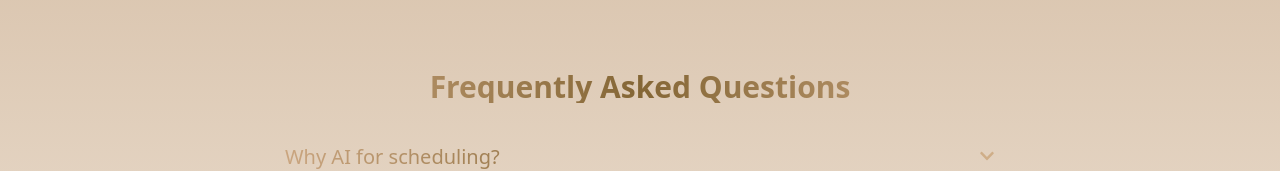
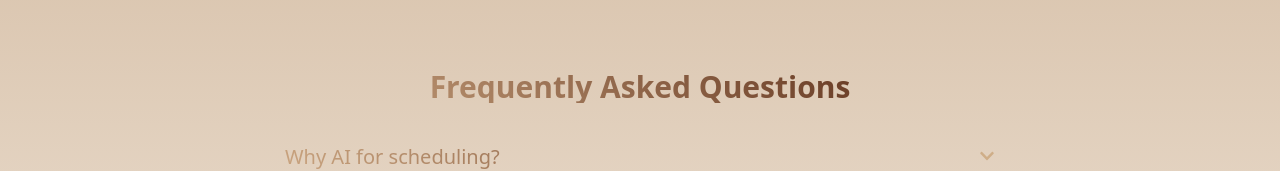
Before and after one commit to christianacho/espresso, a React (Vite) app in the folder frontend/: page /faq in a window 1280 px wide. Shown: the part 186-357 px from the top of the page. Built offline with nearby package versions, Linux system fonts and the light colour scheme.

Commit message:
Changed color

```diff
--- a/frontend/src/style/Faq.css
+++ b/frontend/src/style/Faq.css
@@ -28,7 +28,7 @@ section {
 
 .faq-title {
     font-size: 3rem;
-    background: linear-gradient(90deg, #cea984, #846635, #cea984);
+    background: linear-gradient(45deg, #cea984, #4F200D 100%, #cea984);
     -webkit-background-clip: text;
     -webkit-text-fill-color: transparent;
     background-clip: text;
@@ -56,7 +56,7 @@ section {
 
 .accordion-link {
     font-size: 1.6rem;
-    background: linear-gradient(90deg, #cea984, #846635, #cea984);
+    background: linear-gradient(45deg, #cea984, #4F200D 100%, #cea984);
     -webkit-background-clip: text;
     -webkit-text-fill-color: transparent;
     background-clip: text;
```
